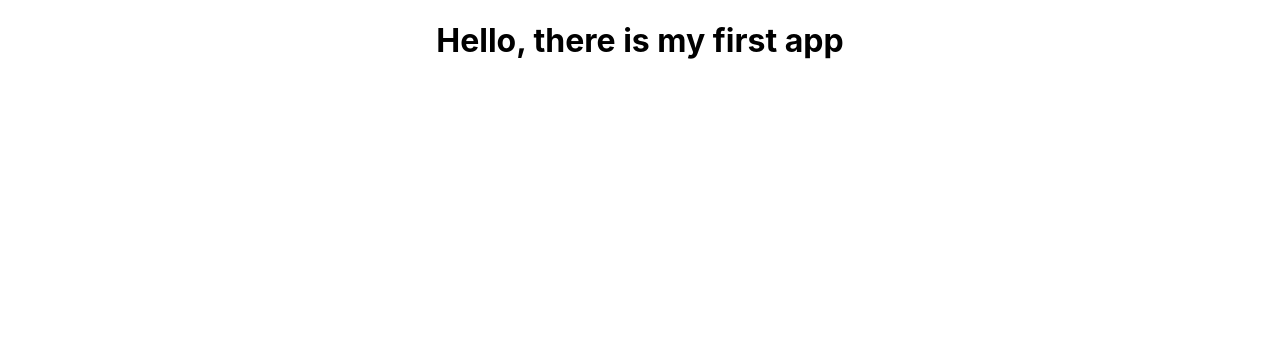
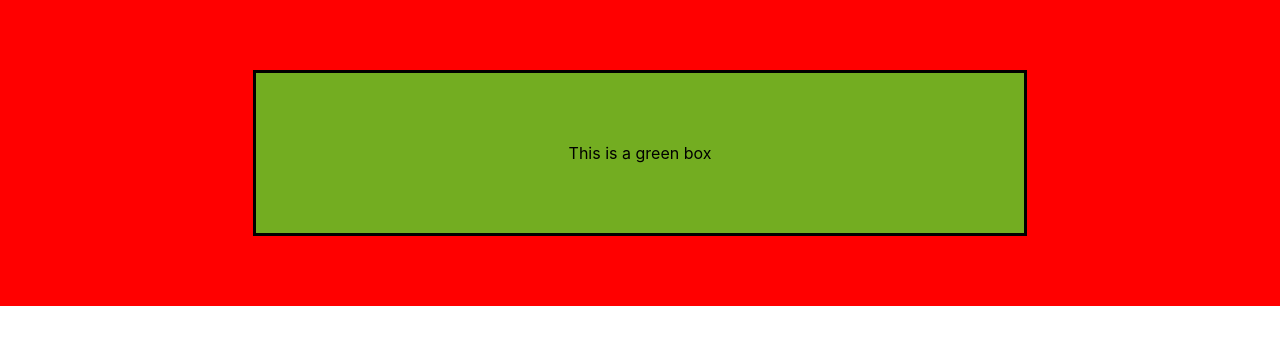
Before and after one commit to DarkDesire/react-basics, a React (Create React App) app: page / in a window 1280 px wide. Shown: the top 344 px of the page. Built offline with nearby package versions, Linux system fonts and the light colour scheme; the HTML template or start-up script is replaced by a standard one.

Commit message:
inline css#2

```diff
--- a/src/App.js
+++ b/src/App.js
@@ -1,12 +1,25 @@
-import logo from './logo.svg';
-import './App.css';
+import React from "react";
+import './Custom.css'
+
+// https://transform.tools/css-to-js
+const styles = {
+  innerDiv: {
+    textAlign: "center",
+    margin: "auto",
+    width: "60%",
+    border: "3px solid black",
+    backgroundColor: "#73AD21",
+    padding: "70px 0"
+  },
+  outerDiv: {
+    padding: "70px 0",
+    backgroundColor: "red" }
+}
 
 function App() {
-  return (
-    <div className="App">
-      <h1>Hello, there is my first app</h1>
-    </div>
-  );
+  return (<div style={styles.outerDiv}>
+    <div style={styles.innerDiv}>This is a green box</div>
+  </div>)
 }
 
 export default App;
```
